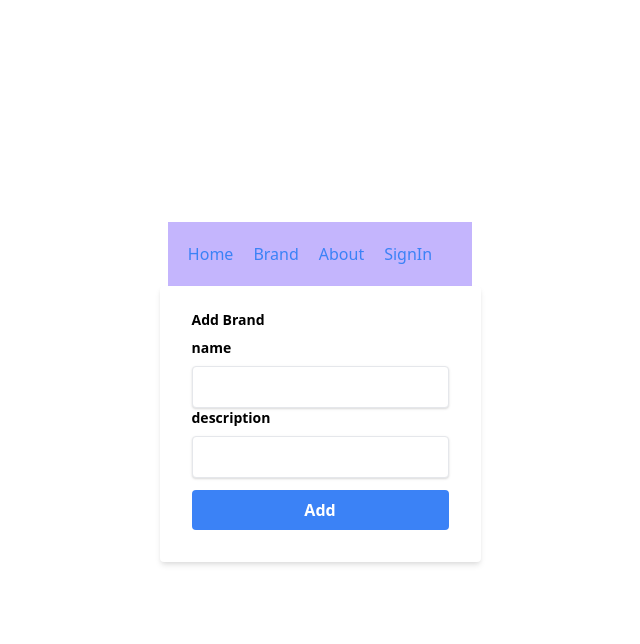
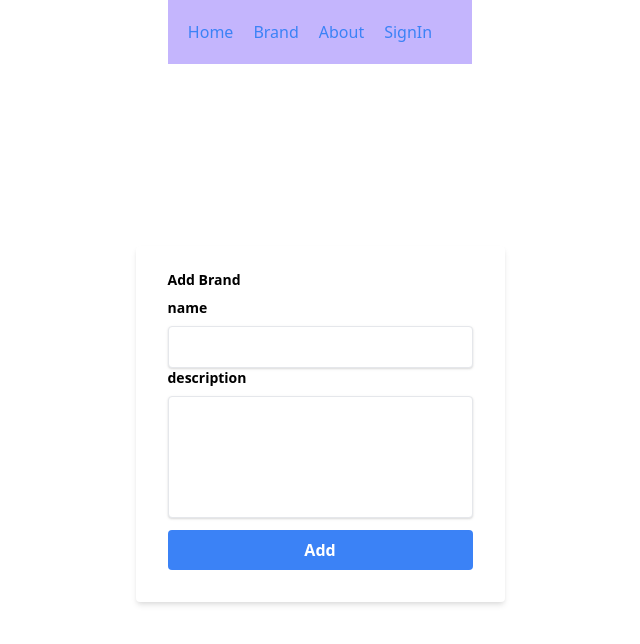
Before and after one commit to tatsuyard/scotch-whisky, a Next.js app: page /brand/new in a window 1280 px wide. Shown: the top 644 px of the page, without its empty margins (320-960 px from the left). Built offline with nearby package versions, Linux system fonts and the light colour scheme; no server answers.

Commit message:
style変更

```diff
--- a/pages/brand/new.tsx
+++ b/pages/brand/new.tsx
@@ -30,6 +30,7 @@ const New: React.FC = () => {
         <div>
           <Header />
         </div>
+        <main className={styles.main}>
         <div className="bg-white shadow-md rounded px-8 pt-6 pb-8 mb-4 flex flex-col">
           <h2>
             <label className="block text-grey-darker text-sm font-bold mb-2">
@@ -55,12 +56,13 @@ const New: React.FC = () => {
             name="description"
             value={brand.description}
             onChange={e => setBrand({...brand, description: e.target.value})}
-            className="shadow appearance-none border border-red rounded w-full py-2 px-3 text-grey-darker mb-3"
+            className="shadow appearance-none border border-red rounded w-full py-12 px-9 text-grey-darker mb-3"
           />
           <button className="btn-blue" onClick={handleSubmit} disabled={!(brand.name && brand.description)}>
             Add
           </button>
-        </div>
+          </div>
+          </main>
       </div>
     )
 }
```
